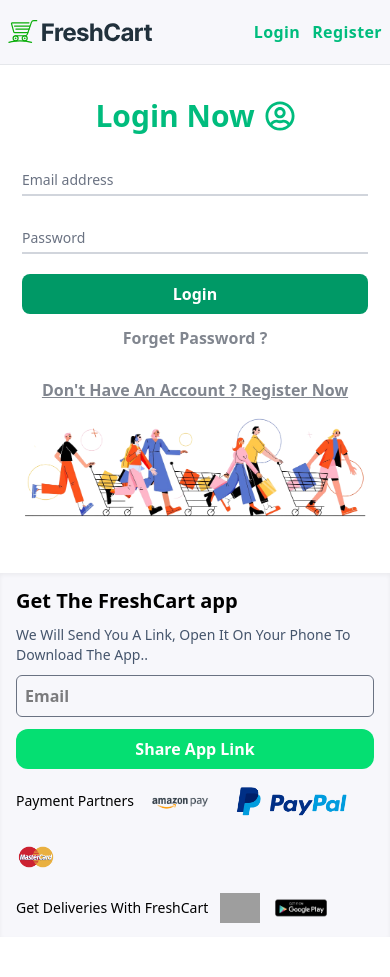
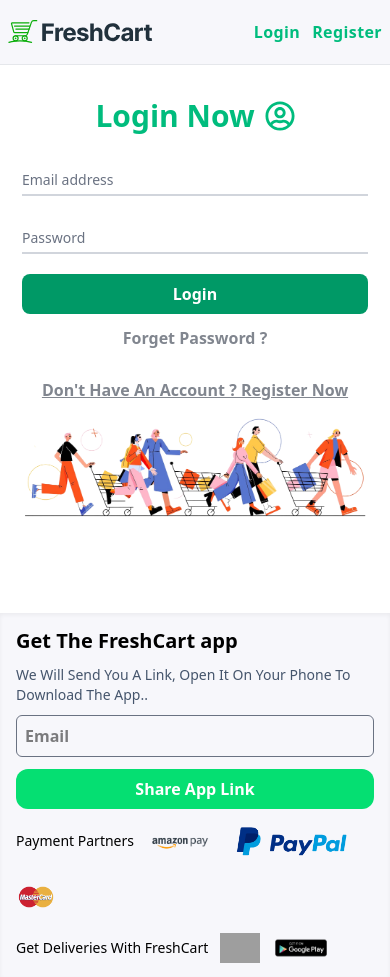
Before and after one commit to MohamedAdelZayed/Fresh-Cart, a React (Vite) app: page /login in a window 390 px wide. Before the commit the page ends 937 px from the top, so only its background shows below. Built offline with nearby package versions, Linux system fonts and the light colour scheme; grey boxes are pictures that could not be loaded.

Commit message:
change padding bottom

```diff
--- a/src/Components/Layout/Layout.jsx
+++ b/src/Components/Layout/Layout.jsx
@@ -14,7 +14,7 @@
 
       <Navbar />
 
- <div className = {`flex-1 mt-4 ${pathname === "/login" || pathname === "/signup" ? 'pt-19 pb-10 sm:pb-1' : 'pt-19 pb-19' } px-3.5 md:px-11 lg:px-12`}>
+ <div className = {`flex-1 mt-4 ${pathname === "/login" || pathname === "/signup" ? 'pt-19 pb-20 sm:pb-1' : 'pt-19 pb-19' } px-3.5 md:px-11 lg:px-12`}>
 
   <ScrollToTop />
 
```
